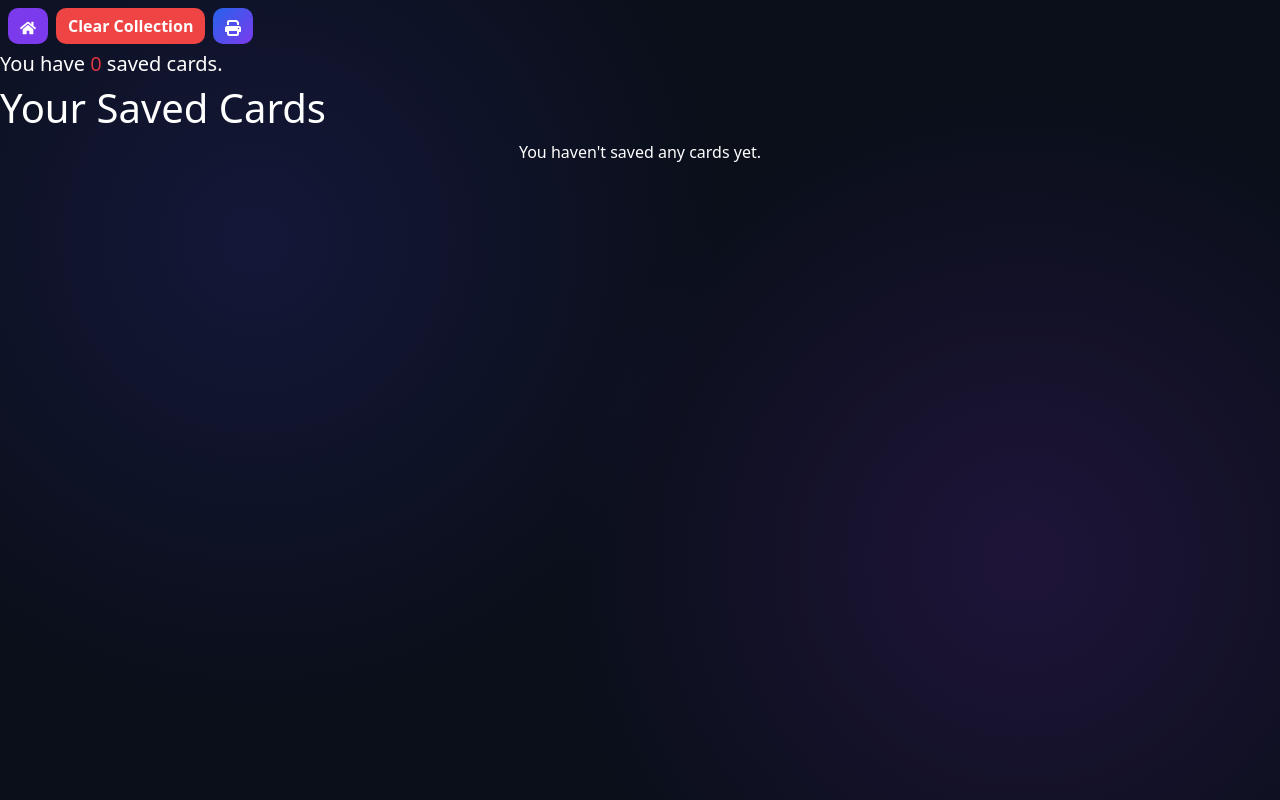
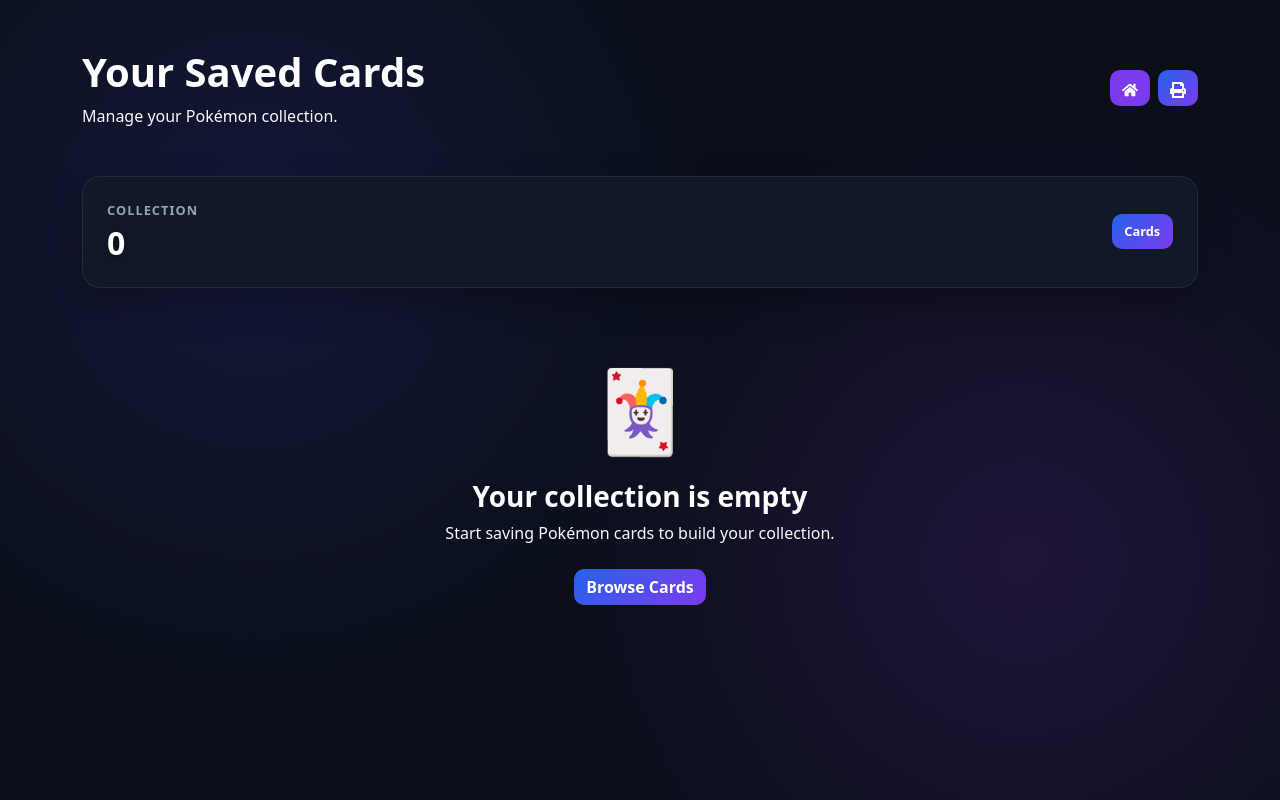
Before and after one commit to JorisDeRidder42/tcg-card-collection, a React (Vite) app: page /saved in a window 1280 px wide. Built offline with nearby package versions, Linux system fonts and the light colour scheme; no server answers.

Commit message:
design: ui update collection

```diff
--- a/src/Pages/SavedCardsPage.jsx
+++ b/src/Pages/SavedCardsPage.jsx
@@ -1,53 +1,115 @@
-import React from 'react';
+import { React, useState, useMemo } from 'react';
+import { useNavigate } from 'react-router-dom';
+import { FaHome, FaPrint, FaSearch, FaTrash } from 'react-icons/fa';
 import { useAuth } from '../Context/authContext';
 import CardList from '../components/Card/CardList';
-import { useNavigate } from 'react-router-dom';
-import { FaHome } from 'react-icons/fa';
-import { FaPrint } from 'react-icons/fa6';
 
 const SavedCardsPage = () => {
   const { savedCards, toggleSaveCard, clearCollection } = useAuth();
+
   const navigate = useNavigate();
   const countCards = savedCards.length;
 
   const isCardSaved = (cardId) => savedCards.some((card) => card.id === cardId);
-  console.log('savedCards', savedCards);
+
+  const handleClearCollection = () => {
+    const confirmed = window.confirm('Remove ALL cards from your collection?');
+
+    if (confirmed) {
+      clearCollection();
+    }
+  };
 
   return (
-    <div className="p-6 max-w-screen-xl mx-auto">
-      <button className="btn btn-secondary m-2" onClick={() => navigate('/')}>
+    <main className="saved-cards-page">
+      <div className="container py-5">
+        {/* Header */}
+        <div className="d-flex flex-column flex-md-row justify-content-between align-items-md-center gap-3 mb-5">
+          <div>
+            <h1 className="fw-bold mb-2">Your Saved Cards</h1>
+
+            <p className="text-light mb-0">Manage your Pokémon collection.</p>
+          </div>
+
+          <div className="d-flex gap-2">
+            <button
+              type="button"
+              className="btn btn-secondary"
+              onClick={() => navigate('/')}
+              aria-label="Back to home"
+              title="Back to home"
+            >
               <FaHome />
             </button>
+
             <button
+              type="button"
+              className="btn btn-primary"
+              onClick={() => window.print()}
+              aria-label="Print collection"
+              title="Print collection"
+            >
+              <FaPrint />
+            </button>
+
+            {countCards > 0 && (
+              <button
+                type="button"
                 className="btn btn-danger"
-        onClick={() => {
-          if (window.confirm('Remove ALL cards from your collection?')) {
-            clearCollection();
-          }
-        }}
+                onClick={handleClearCollection}
               >
+                <FaTrash className="me-2" />
                 Clear Collection
               </button>
-      <button className="btn btn-primary m-2" onClick={() => window.print()}>
-        <FaPrint />
+            )}
+          </div>
+        </div>
+
+        {/* Collection stats */}
+        <div className="collection-stats mb-4">
+          <div className="collection-stat-card">
+            <div>
+              <span className="collection-stat-label">Collection</span>
+
+              <h2 className="collection-stat-number">{countCards}</h2>
+            </div>
+
+            <span className="collection-stat-badge">
+              {countCards === 1 ? 'Card' : 'Cards'}
+            </span>
+          </div>
+        </div>
+
+        {/* Collection */}
+        {countCards === 0 ? (
+          <div className="text-center py-5">
+            <div className="display-1 mb-4">🃏</div>
+
+            <h3 className="fw-bold">Your collection is empty</h3>
+
+            <p className="text-light mb-4">
+              Start saving Pokémon cards to build your collection.
+            </p>
+
+            <button
+              type="button"
+              className="btn btn-primary"
+              onClick={() => navigate('/')}
+            >
+              Browse Cards
             </button>
-      <h5>
-        You have <label className="text-danger">{countCards}</label> saved
-        cards.
-      </h5>
-
-      <h1 className="text-3xl font-bold mb-6">Your Saved Cards</h1>
-
-      {savedCards.length === 0 ? (
-        <p className="text-center">You haven't saved any cards yet.</p>
+          </div>
         ) : (
+          <section aria-label="Saved Pokémon cards">
             <CardList
               cards={savedCards}
               onCardClick={toggleSaveCard}
               isCardSaved={isCardSaved}
             />
+          </section>
         )}
       </div>
+    </main>
   );
 };
 
--- a/src/components/Home/HomeDashboard.jsx
+++ b/src/components/Home/HomeDashboard.jsx
@@ -24,7 +24,7 @@
         >
           Pokémon Sets
         </h2>
-        <span className="text-muted small">Totaal: {sets.length} sets</span>
+        <span className="text-light">Totaal: {sets.length} sets</span>
       </div>
 
       {/* 4-koloms Grid systeem */}
@@ -82,7 +82,7 @@
 
                   {/* Voortgangssectie en extra tekst */}
                   <div>
-                    <div className="d-flex justify-content-between align-items-center mb-1 small text-muted">
+                    <div className="d-flex justify-content-between align-items-center mb-1 small text-light">
                       <span>Voortgang</span>
                       <strong className="text-light">
                         {progress?.percentage || 0}%
@@ -91,7 +91,7 @@
 
                     <SetProgressBar progress={progress} />
 
-                    <div className="d-flex justify-content-between align-items-center mt-2 pt-2 border-top border-secondary border-opacity-25 small text-muted">
+                    <div className="d-flex justify-content-between align-items-center mt-2 pt-2 border-top border-secondary border-opacity-25 small text-light">
                       <span>Verzameld:</span>
                       <strong className="text-light">
                         {progress?.collected || 0} /{' '}
--- a/src/index.css
+++ b/src/index.css
@@ -54,3 +54,62 @@
   border: 1px solid var(--card-border) !important;
   border-radius: var(--card-radius) !important;
 }
+/* =========================
+   COLLECTION STAT
+========================= */
+.collection-stat-card {
+  display: flex;
+  align-items: center;
+  justify-content: space-between;
+  padding: 1.5rem;
+  color: var(--color-text);
+  background: var(--color-surface);
+  border: 1px solid rgba(255, 255, 255, 0.08);
+  border-radius: var(--radius-md);
+  box-shadow: var(--shadow-md);
+  transition:
+    transform var(--transition),
+    box-shadow var(--transition);
+}
+.collection-stat-card:hover {
+  transform: translateY(-2px);
+  box-shadow: var(--shadow-lg);
+}
+
+/* Label */
+.collection-stat-label {
+  display: block;
+  margin-bottom: 0.25rem;
+  color: var(--color-muted);
+  font-size: 0.8rem;
+  font-weight: 600;
+  text-transform: uppercase;
+  letter-spacing: 0.08em;
+}
+
+/* Number */
+.collection-stat-number {
+  margin: 0;
+  font-size: 2rem;
+  font-weight: 800;
+  color: var(--color-text);
+  text-shadow: 0 2px 10px rgba(0, 0, 0, 0.4);
+}
+
+/* Badge */
+
+.collection-stat-badge {
+  display: inline-flex;
+  align-items: center;
+
+  padding: 0.5rem 0.8rem;
+
+  border-radius: var(--radius-sm);
+
+  background: var(--gradient-primary);
+
+  color: white;
+
+  font-size: 0.8rem;
+  font-weight: 700;
+}
```
Lines whose indentation alone changed are shown as unchanged.
